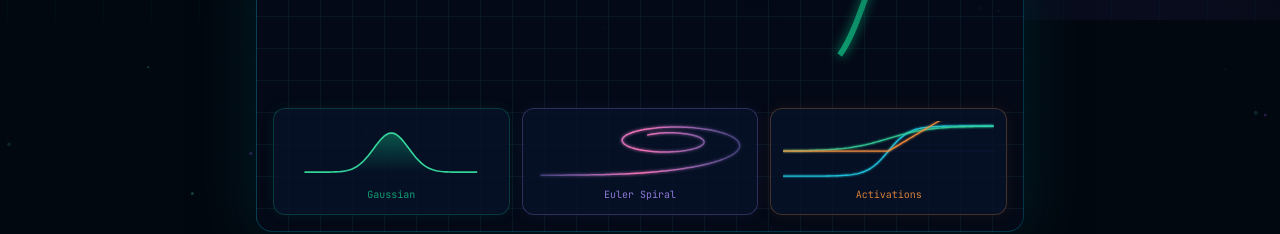
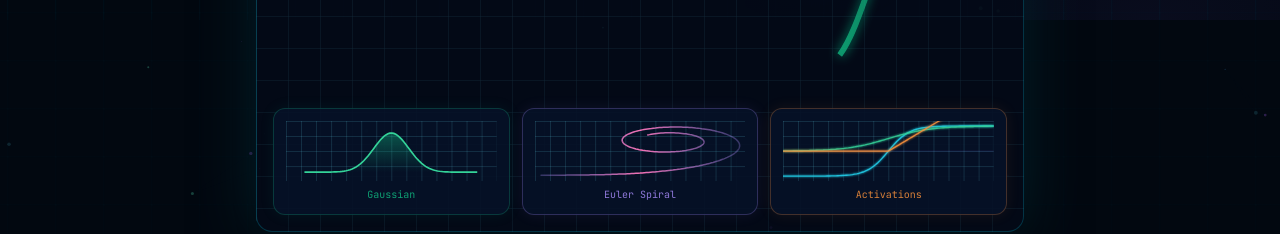
Before and after one commit to Hafiz-Sakib/nova-mathplot, a React (Create React App) app: page / in a window 1280 px wide. Shown: the part 780-1014 px from the top of the page. Built offline with nearby package versions, Linux system fonts and the light colour scheme.

Commit message:
daymode v4 after fixing all the issues

```diff
--- a/src/components/HomePage.js
+++ b/src/components/HomePage.js
@@ -36,8 +36,8 @@ function AnimatedSine({ color = "#22d3ee", color2 = "#10b981" }) {
   );
 }
 
-/* ─── Gaussian bell curve preview ─── */
-function GaussianPreview() {
+/* ─── Gaussian bell curve preview with grid ─── */
+function GaussianPreview({ isDark }) {
   const pts = [];
   for (let x = -3.5; x <= 3.5; x += 0.08) {
     const y = Math.exp(-x * x);
@@ -51,25 +51,41 @@ function GaussianPreview() {
   const f =
     d +
     ` L${pts[pts.length - 1][0].toFixed(1)},68 L${pts[0][0].toFixed(1)},68 Z`;
+
   return (
     <svg viewBox="0 0 280 80" className="w-full">
       <defs>
+        <pattern
+          id="gridG"
+          width="20"
+          height="20"
+          patternUnits="userSpaceOnUse"
+        >
+          <path
+            d="M 20 0 L 0 0 0 20"
+            fill="none"
+            stroke={isDark ? "#67e8f9" : "#1e2937"}
+            strokeWidth="0.9"
+            strokeOpacity="0.40"
+          />
+        </pattern>
         <linearGradient id="gG2" x1="50%" y1="0%" x2="50%" y2="100%">
           <stop offset="0%" stopColor="#10b981" stopOpacity="0.4" />
           <stop offset="100%" stopColor="#10b981" stopOpacity="0" />
         </linearGradient>
       </defs>
+
+      <rect width="280" height="80" fill="url(#gridG)" />
       <path d={f} fill="url(#gG2)" />
       <path d={d} fill="none" stroke="#34d399" strokeWidth="2.2" />
     </svg>
   );
 }
 
-/* ─── FIXED: Real Euler Spiral (Cornu spiral) preview ─── */
-function EulerSpiralPreview() {
+/* ─── Euler Spiral preview with grid ─── */
+function EulerSpiralPreview({ isDark }) {
   const W = 280,
     H = 80;
-  // Euler/Cornu spiral: parametric x=∫cos(t²/2)dt, y=∫sin(t²/2)dt
   const pts = [];
   const steps = 300;
   const tMax = 4.5;
@@ -84,7 +100,7 @@ function EulerSpiralPreview() {
     }
     pts.push([cx, cy]);
   }
-  // Scale & center in SVG
+
   const xs = pts.map((p) => p[0]),
     ys = pts.map((p) => p[1]);
   const minX = Math.min(...xs),
@@ -107,25 +123,34 @@ function EulerSpiralPreview() {
   return (
     <svg viewBox={`0 0 ${W} ${H}`} className="w-full">
       <defs>
+        <pattern
+          id="gridE"
+          width="20"
+          height="20"
+          patternUnits="userSpaceOnUse"
+        >
+          <path
+            d="M 20 0 L 0 0 0 20"
+            fill="none"
+            stroke={isDark ? "#67e8f9" : "#1e2937"}
+            strokeWidth="0.9"
+            strokeOpacity="0.40"
+          />
+        </pattern>
         <linearGradient id="eulerGrad" x1="0%" y1="0%" x2="100%" y2="0%">
           <stop offset="0%" stopColor="#a78bfa" stopOpacity="0.3" />
           <stop offset="50%" stopColor="#f472b6" stopOpacity="1" />
           <stop offset="100%" stopColor="#a78bfa" stopOpacity="0.3" />
         </linearGradient>
-        <filter id="eulerGlow">
-          <feGaussianBlur stdDeviation="1.8" result="b" />
-          <feMerge>
-            <feMergeNode in="b" />
-            <feMergeNode in="SourceGraphic" />
-          </feMerge>
-        </filter>
       </defs>
+
+      <rect width={W} height={H} fill="url(#gridE)" />
+
       <path
         d={d}
         fill="none"
         stroke="url(#eulerGrad)"
         strokeWidth="2"
-        filter="url(#eulerGlow)"
         strokeLinecap="round"
         strokeLinejoin="round"
       />
@@ -133,8 +158,8 @@ function EulerSpiralPreview() {
   );
 }
 
-/* ─── Activation preview: sigmoid + relu + tanh ─── */
-function ActivationPreview() {
+/* ─── Activation preview with grid ─── */
+function ActivationPreview({ isDark }) {
   const W = 280,
     H = 80;
   const toX = (x) => ((x + 5) / 10) * W;
@@ -142,17 +167,20 @@ function ActivationPreview() {
   const sigmoid = [],
     relu = [],
     tanh_ = [];
+
   for (let x = -5; x <= 5; x += 0.1) {
     sigmoid.push([toX(x), toY(1 / (1 + Math.exp(-x)))]);
     relu.push([toX(x), toY(Math.max(0, x) * 0.5)]);
     tanh_.push([toX(x), toY(Math.tanh(x))]);
   }
+
   const path = (pts) =>
     pts
       .map(
         (p, i) => `${i === 0 ? "M" : "L"}${p[0].toFixed(1)},${p[1].toFixed(1)}`,
       )
       .join(" ");
+
   return (
     <svg
       viewBox={`0 0 ${W} ${H}`}
@@ -160,6 +188,20 @@ function ActivationPreview() {
       preserveAspectRatio="none"
     >
       <defs>
+        <pattern
+          id="gridA"
+          width="20"
+          height="20"
+          patternUnits="userSpaceOnUse"
+        >
+          <path
+            d="M 20 0 L 0 0 0 20"
+            fill="none"
+            stroke={isDark ? "#67e8f9" : "#1e2937"}
+            strokeWidth="0.9"
+            strokeOpacity="0.40"
+          />
+        </pattern>
         <filter id="actGlow">
           <feGaussianBlur stdDeviation="1.5" result="b" />
           <feMerge>
@@ -168,12 +210,15 @@ function ActivationPreview() {
           </feMerge>
         </filter>
       </defs>
+
+      <rect width={W} height={H} fill="url(#gridA)" />
+
       <line
         x1="0"
         y1={toY(0)}
         x2={W}
         y2={toY(0)}
-        stroke="rgba(139,92,246,0.15)"
+        stroke="rgba(139,92,246,0.25)"
         strokeWidth="0.7"
       />
       <path
@@ -604,17 +649,17 @@ export default function HomePage({ setPage }) {
                 {[
                   {
                     label: "Gaussian",
-                    content: <GaussianPreview />,
+                    content: <GaussianPreview isDark={isDark} />,
                     color: "#10b981",
                   },
                   {
                     label: "Euler Spiral",
-                    content: <EulerSpiralPreview />,
+                    content: <EulerSpiralPreview isDark={isDark} />,
                     color: "#a78bfa",
                   },
                   {
                     label: "Activations",
-                    content: <ActivationPreview />,
+                    content: <ActivationPreview isDark={isDark} />,
                     color: "#fb923c",
                   },
                 ].map((item) => (
```
